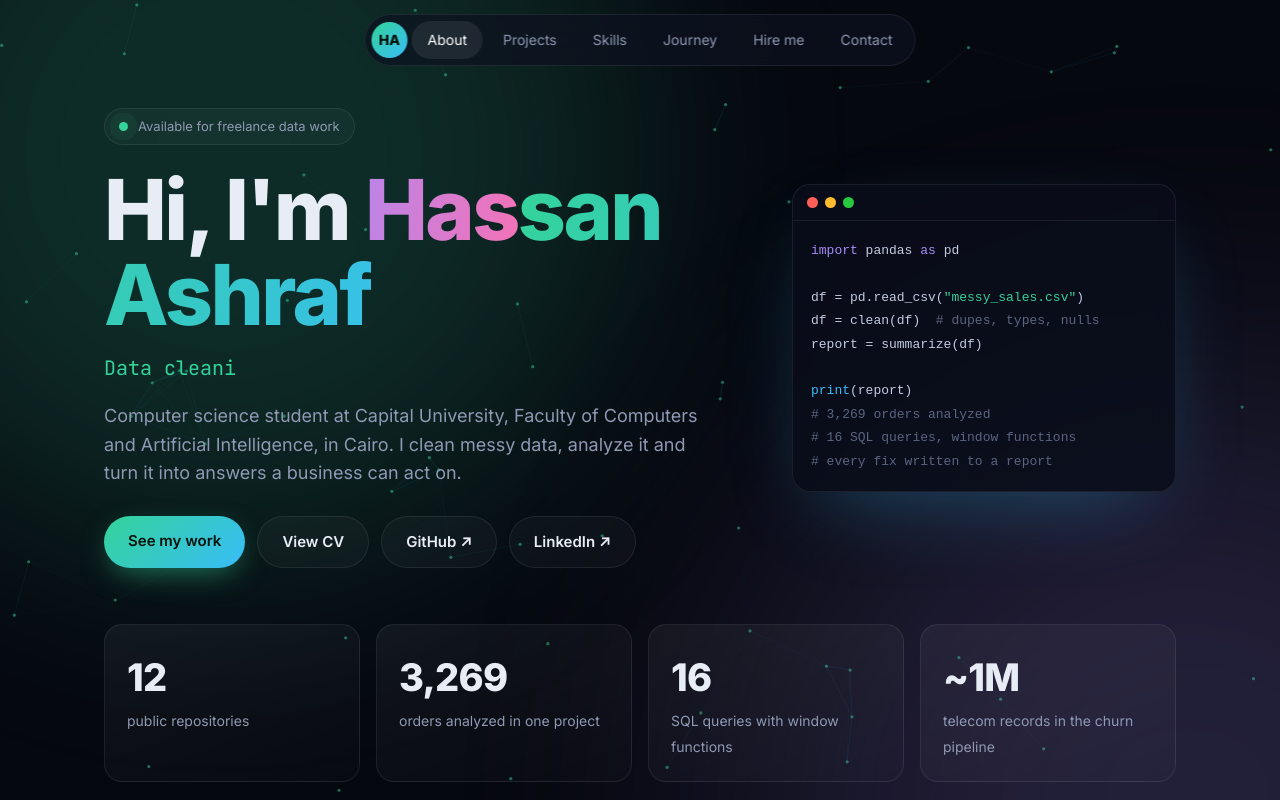
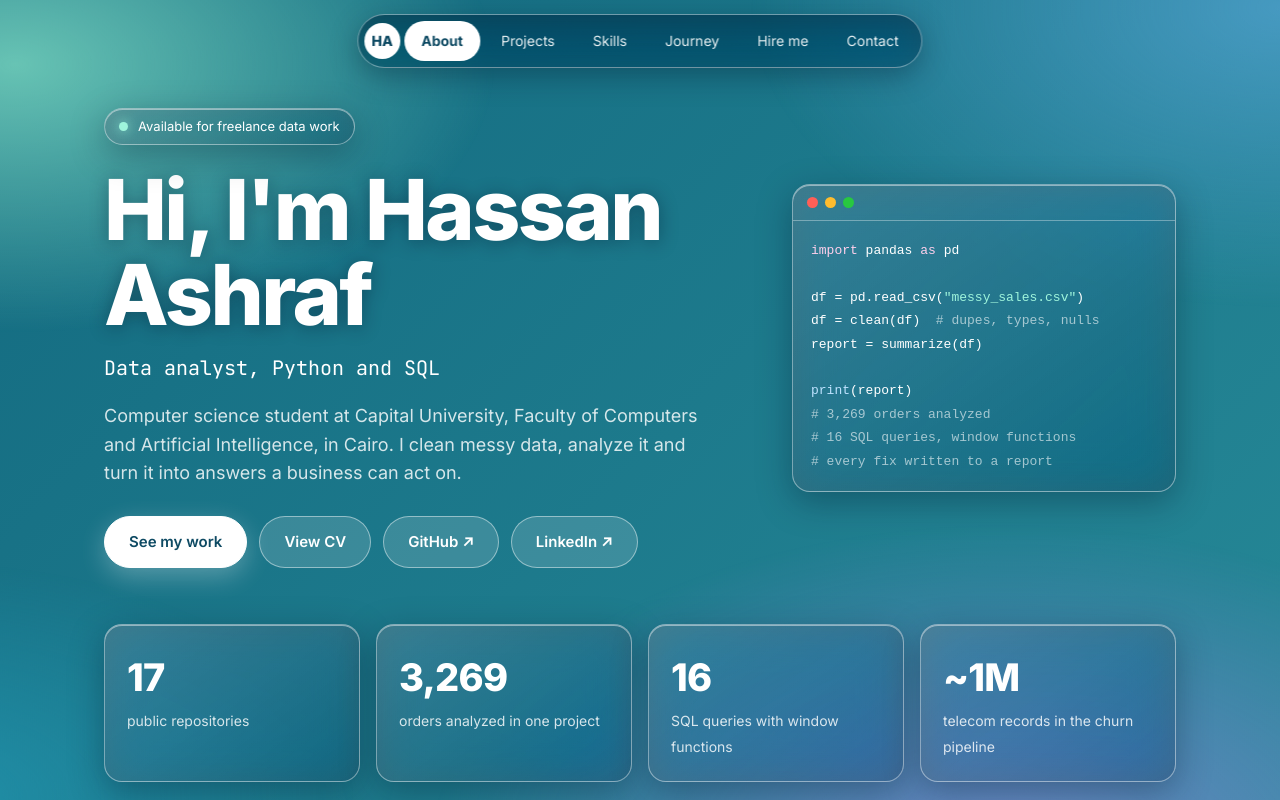
Before and after one commit to Hassan3443/Hassan3443.github.io, a plain HTML site: page index.html in a window 1280 px wide. Shown: the top 800 px of the page. Drawn offline with Linux system fonts and the light colour scheme.

Commit message:
Glassy teal-indigo theme, add digit recognition and breast cancer projects

```diff
--- a/index.html
+++ b/index.html
@@ -5,7 +5,7 @@
 <meta name="viewport" content="width=device-width, initial-scale=1">
 <title>Hassan Ashraf | Data Analyst</title>
 <meta name="description" content="Hassan Ashraf: computer science student in Cairo who cleans, analyzes and models data with Python, Pandas and SQL.">
-<meta name="theme-color" content="#06080f">
+<meta name="theme-color" content="#1b7a8a">
 <meta property="og:type" content="website">
 <meta property="og:title" content="Hassan Ashraf | Data Analyst">
 <meta property="og:description" content="Computer science student in Cairo who cleans, analyzes and models data with Python, Pandas and SQL.">
@@ -97,10 +97,62 @@ footer{padding:36px 0;color:var(--mut);font-size:14px;border-top:1px solid var(-
 @media(max-width:900px){.hero .grid{grid-template-columns:1fr}.term{display:none}.stats,.skills{grid-template-columns:repeat(2,1fr)}.cards,.hire{grid-template-columns:1fr}.bento{grid-template-columns:1fr}.s2,.s3,.s4{grid-column:auto}.nav a:nth-child(n+5){display:none}}
 .shot{height:180px;margin:-26px -26px 4px;overflow:hidden;border-bottom:1px solid var(--line);background:#0b0f14}.shot img{width:100%;height:100%;object-fit:cover;object-position:50% 0%;animation:pan 14s ease-in-out infinite alternate}.card:hover .shot img{animation-duration:7s}@keyframes pan{from{object-position:50% 0%}to{object-position:50% 100%}}
 @media(prefers-reduced-motion:reduce){*{animation:none!important;transition:none!important}.rv{opacity:1;transform:none}}
-.card.rv.in{transition:opacity .8s,transform .25s ease-out,border-color .3s}.btn.p:hover{box-shadow:0 14px 36px -6px rgba(52,211,153,.75)}</style>
+.card.rv.in{transition:opacity .8s,transform .25s ease-out,border-color .3s}.btn.p:hover{box-shadow:0 14px 36px -6px rgba(52,211,153,.75)}/* ===== Glassy theme: teal-to-indigo backdrop, frosted panels, visible borders.
+   The slow background drift is the only running animation. ===== */
+:root{--bg:#1a6a86;--card:transparent;--line:rgba(255,255,255,.34);--txt:#fff;--mut:rgba(255,255,255,.82);--a:#9ff5dc;--b:#bfe3ff;--c:#d6ccff;--d:#ffd0ec;
+--glass:linear-gradient(145deg,rgba(255,255,255,.20),rgba(255,255,255,.05)),linear-gradient(rgba(6,30,52,.36),rgba(6,30,52,.36));
+--gb:rgba(255,255,255,.42);--gs:0 10px 34px rgba(4,24,44,.34),inset 0 1px 0 rgba(255,255,255,.45);--blur:blur(20px) saturate(165%);color-scheme:dark}
+html{background:#154e72}
+body{background:linear-gradient(135deg,#136a80 0%,#2a8f9c 32%,#4a7fc4 66%,#7a66cc 100%);background-color:#3a7ab0;min-height:100vh}
+body::before{content:"";position:fixed;inset:-20%;z-index:0;pointer-events:none;background:
+radial-gradient(38% 34% at 15% 20%,rgba(160,255,215,.60),transparent 70%),
+radial-gradient(42% 38% at 85% 15%,rgba(120,190,255,.45),transparent 70%),
+radial-gradient(46% 42% at 70% 90%,rgba(190,140,255,.48),transparent 70%),
+radial-gradient(34% 30% at 10% 85%,rgba(40,170,200,.50),transparent 70%);animation:drift 30s ease-in-out infinite alternate}
+@keyframes drift{to{transform:translate(4%,3%) scale(1.08)}}
+.progress{display:none}
+::selection{background:rgba(255,255,255,.35);color:#fff}
+/* stop every other animation */
+.dot,.grad,.type:after,.shot img{animation:none!important}
+.rv{opacity:1!important;transform:none!important;transition:none!important}
+.grad{background:none;-webkit-background-clip:initial;background-clip:initial;color:#fff;text-shadow:0 2px 18px rgba(4,24,44,.4)}
+h1{text-shadow:0 2px 18px rgba(4,24,44,.35)}
+.type:after{display:none}.type{color:#fff}
+.dot{background:#9ff5dc;box-shadow:0 0 12px rgba(159,245,220,.9)}
+.eyebrow{color:#fff;opacity:.9}
+/* nav */
+.nav{background:linear-gradient(180deg,rgba(6,30,52,.55),rgba(6,30,52,.38));-webkit-backdrop-filter:var(--blur);backdrop-filter:var(--blur);border:1px solid var(--gb);box-shadow:0 8px 28px rgba(4,24,44,.35)}
+.nav a{color:rgba(255,255,255,.9);border:1px solid transparent}
+.nav a:hover{background:rgba(255,255,255,.18);border-color:rgba(255,255,255,.4)}
+.nav a.on{background:#fff;color:#0e4a63;font-weight:700}
+.logo{background:#fff!important;color:#0e4a63!important}
+/* glass panels */
+.stat,.bx,.card,.sk,.cta,.pill,.term{background:var(--glass)!important;border:1px solid var(--gb)!important;box-shadow:var(--gs);-webkit-backdrop-filter:var(--blur);backdrop-filter:var(--blur);color:#fff}
+.term .bar{border-bottom:1px solid var(--line)}.term pre{color:#fff}
+.k{color:#ffd0ec}.s{color:#9ff5dc}.n{color:#bfe3ff}.cm{color:rgba(255,255,255,.6)}
+.card:before{background:radial-gradient(380px circle at var(--x) var(--y),rgba(255,255,255,.22),transparent 45%)}
+.card:hover{border-color:rgba(255,255,255,.75)!important;box-shadow:0 14px 40px rgba(4,24,44,.4),0 0 28px rgba(150,230,255,.35),inset 0 1px 0 rgba(255,255,255,.55)}
+.ico,.card:nth-child(n) .ico{background:#fff!important;color:#0e4a63}
+.metric{color:#9ff5dc;font-weight:500}
+.tags span{background:rgba(255,255,255,.16);border:1px solid rgba(255,255,255,.3);color:#fff}
+.shot{background:rgba(6,30,52,.5);border-bottom:1px solid var(--gb)}
+.shot img{object-position:50% 50%}
+/* buttons and filters */
+.btn{background:rgba(255,255,255,.14);border:1px solid rgba(255,255,255,.45);color:#fff}
+.btn:hover{background:rgba(255,255,255,.26);border-color:#fff}
+.btn.p{background:#fff;color:#0e4a63;border:1px solid #fff;box-shadow:0 8px 26px rgba(255,255,255,.28)}
+.btn.p:hover{box-shadow:0 12px 32px rgba(255,255,255,.4)}
+.f{border:1px solid rgba(255,255,255,.4);color:#fff;background:rgba(255,255,255,.1)}
+.f.on,.f:hover{background:#fff;color:#0e4a63;border-color:#fff}
+.sk h3{color:#bfe3ff}.sk li{color:#fff}.sk li:before{background:#9ff5dc}
+.tl{border-left:2px solid rgba(255,255,255,.4)}.ti:before{background:#2a6a9a;border-color:#fff}.ti small{color:#9ff5dc}
+.hire .bx:before{background:linear-gradient(90deg,#fff,#9ff5dc)}
+.cta{background:radial-gradient(circle at 50% 0,rgba(255,255,255,.25),transparent 60%),var(--glass)!important}
+footer{border-top:1px solid var(--gb);color:rgba(255,255,255,.85)}
+</style>
 </head>
 <body>
-<canvas id="net" aria-hidden="true"></canvas><div class="aurora a1"></div><div class="aurora a2"></div><div class="progress" id="pg"></div>
+<div class="progress" id="pg"></div>
 <nav class="nav"><a class="logo" href="#top">HA</a><a href="#about">About</a><a href="#projects">Projects</a><a href="#skills">Skills</a><a href="#journey">Journey</a><a href="#hire">Hire me</a><a href="#contact">Contact</a></nav>
 <header id="top" class="hero"><div class="wrap">
  <div class="grid">
@@ -123,7 +175,7 @@ report = summarize(df)
 <span class="cm"># every fix written to a report</span></pre></div>
  </div>
  <div class="stats">
-  <div class="stat rv"><b data-n="12">0</b><span>public repositories</span></div>
+  <div class="stat rv"><b data-n="17">0</b><span>public repositories</span></div>
   <div class="stat rv"><b data-n="3269">0</b><span>orders analyzed in one project</span></div>
   <div class="stat rv"><b data-n="16">0</b><span>SQL queries with window functions</span></div>
   <div class="stat rv"><b>~1M</b><span>telecom records in the churn pipeline</span></div>
@@ -148,6 +200,8 @@ report = summarize(df)
  <p class="sub rv">Real repositories with READMEs. Click a card to open the code or the live demo.</p>
  <div class="filters rv"><button class="f on" data-f="all">All</button><button class="f" data-f="analysis">Analysis</button><button class="f" data-f="ml">Machine learning</button><button class="f" data-f="web">Web</button></div>
  <div class="cards">
+  <a class="card rv" data-c="ml" href="https://github.com/Hassan3443/digit-recognition-mlp" target="_blank" rel="noopener"><div class="shot"><img src="img/digits.webp" alt="" loading="lazy" style="object-fit:contain;background:#fff"></div><div class="top"><div class="ico">DR</div><span class="arrow">↗</span></div><h3>Digit Recognition: Neural Network vs Classic Models</h3><p>A small neural network compared with logistic regression, k-NN and an SVM on 1,797 handwritten digits. Same split, cross-validated, with a confusion matrix and the model's mistakes.</p><div class="metric">SVM 98.0% test, MLP 96.7%</div><div class="tags"><span>scikit-learn</span><span>MLP</span><span>SVM</span></div></a>
+  <a class="card rv" data-c="ml" href="https://github.com/Hassan3443/breast-cancer-risk-model" target="_blank" rel="noopener"><div class="shot"><img src="img/cancer.webp" alt="" loading="lazy" style="object-fit:contain;background:#fff"></div><div class="top"><div class="ico">BC</div><span class="arrow">↗</span></div><h3>Breast Cancer Diagnosis Model</h3><p>Benign vs malignant from 30 cell measurements. Three models compared, then a decision threshold chosen on the training set to favour recall, with the cost in false alarms shown.</p><div class="metric">Recall 92.5% to 98.1% at threshold 0.09</div><div class="tags"><span>scikit-learn</span><span>ROC-AUC</span><span>Threshold tuning</span></div></a>
   <a class="card rv" data-c="ml" href="https://hassan3443.github.io/Customer-Churn-Prediction-Pipeline/" target="_blank" rel="noopener"><div class="shot"><img src="img/churn.webp" alt="" loading="lazy"></div><div class="top"><div class="ico">CP</div><span class="arrow">↗</span></div><h3>Customer Churn Prediction Pipeline</h3><p>End-to-end churn prediction on about 1M telecom records: LightGBM model, SQL Server analytics, a Streamlit app, and a live explorer with in-browser what-if scoring.</p><div class="metric">ROC-AUC 0.635 on 999,999 rows, honest limits</div><div class="tags"><span>LightGBM</span><span>SQL Server</span><span>Streamlit</span><span>Power BI</span></div></a>
   <a class="card rv" data-c="analysis" href="https://hassan3443.github.io/sales-data-analysis/" target="_blank" rel="noopener"><div class="shot"><img src="img/sda.webp" alt="" loading="lazy"></div><div class="top"><div class="ico">SA</div><span class="arrow">↗</span></div><h3>Sales Data Analysis</h3><p>Two years of retail sales: revenue trends, RFM customer segments, cohort retention, a Pareto analysis and a backtested forecast.</p><div class="metric">3,269 orders, forecast MAPE 12.2%</div><div class="tags"><span>Python</span><span>Pandas</span><span>Matplotlib</span></div></a>
   <a class="card rv" data-c="analysis" href="https://hassan3443.github.io/sql-business-analytics/" target="_blank" rel="noopener"><div class="shot"><img src="img/sql.webp" alt="" loading="lazy"></div><div class="top"><div class="ico">SQ</div><span class="arrow">↗</span></div><h3>SQL Business Analytics</h3><p>A SQLite sales database with 21 queries, including window functions. Run and edit them in the browser, with a chart and CSV export. Comes with an ERD and tests.</p><div class="metric">Live playground, 21 queries</div><div class="tags"><span>SQL</span><span>SQLite</span><span>Python</span></div></a>
@@ -198,9 +252,9 @@ const $=s=>document.querySelector(s),$$=s=>[...document.querySelectorAll(s)];
 addEventListener('scroll',()=>{const h=document.documentElement;$('#pg').style.width=(h.scrollTop/(h.scrollHeight-h.clientHeight)*100)+'%'});
 // typing
 const words=['Data analyst','Python and SQL','Data cleaning','Dashboards and reports'];let w=0,c=0,del=false;
-(function t(){const el=$('#type'),cur=words[w];el.textContent=cur.slice(0,c);if(!del&&c++===cur.length){del=true;return setTimeout(t,1400)}if(del&&c--===0){del=false;w=(w+1)%words.length}setTimeout(t,del?35:75)})();
+$('#type').textContent='Data analyst, Python and SQL';$('#type').classList.add('static');(function t(){return;const el=$('#type'),cur=words[w];el.textContent=cur.slice(0,c);if(!del&&c++===cur.length){del=true;return setTimeout(t,1400)}if(del&&c--===0){del=false;w=(w+1)%words.length}setTimeout(t,del?35:75)})();
 // reveal + counters
-const io=new IntersectionObserver(es=>es.forEach(e=>{if(e.isIntersecting){e.target.classList.add('in');const b=e.target.querySelector('[data-n]');if(b&&!b.done){b.done=1;const n=+b.dataset.n,t0=performance.now();(function f(t){const p=Math.min((t-t0)/1400,1);b.textContent=Math.round(n*(1-Math.pow(1-p,3))).toLocaleString('en-US');if(p<1)requestAnimationFrame(f)})(t0)}io.unobserve(e.target)}}),{threshold:.15});
+const io=new IntersectionObserver(es=>es.forEach(e=>{if(e.isIntersecting){e.target.classList.add('in');const b=e.target.querySelector('[data-n]');if(b&&!b.done){b.done=1;b.textContent=(+b.dataset.n).toLocaleString('en-US');const n=+b.dataset.n,t0=performance.now();(function f(t){return;const p=Math.min((t-t0)/1400,1);b.textContent=Math.round(n*(1-Math.pow(1-p,3))).toLocaleString('en-US');if(p<1)requestAnimationFrame(f)})(t0)}io.unobserve(e.target)}}),{threshold:.15});
 $$('.rv').forEach(e=>io.observe(e));
 // filters
 $$('.f').forEach(b=>b.onclick=()=>{$$('.f').forEach(x=>x.classList.remove('on'));b.classList.add('on');$$('.card').forEach(c=>c.style.display=(b.dataset.f==='all'||c.dataset.c===b.dataset.f)?'':'none')});
@@ -208,16 +262,11 @@ $$('.f').forEach(b=>b.onclick=()=>{$$('.f').forEach(x=>x.classList.remove('on'))
 $$('.card').forEach(c=>c.addEventListener('mousemove',e=>{const r=c.getBoundingClientRect();c.style.setProperty('--x',e.clientX-r.left+'px');c.style.setProperty('--y',e.clientY-r.top+'px')}));
 // active nav
 const secs=$$('section[id]');addEventListener('scroll',()=>{let id='';secs.forEach(s=>{if(scrollY>=s.offsetTop-200)id=s.id});$$('.nav a').forEach(a=>a.classList.toggle('on',a.getAttribute('href')==='#'+id))});
-// network canvas
-const cv=$('#net'),x=cv.getContext('2d');let W,H,P=[];function rs(){W=cv.width=innerWidth;H=cv.height=innerHeight;P=Array.from({length:Math.min(70,W/20|0)},()=>({x:Math.random()*W,y:Math.random()*H,vx:(Math.random()-.5)*.35,vy:(Math.random()-.5)*.35}))}rs();addEventListener('resize',rs);
-let mx=-999,my=-999;addEventListener('mousemove',e=>{mx=e.clientX;my=e.clientY});
-(function d(){x.clearRect(0,0,W,H);P.forEach((p,i)=>{p.x+=p.vx;p.y+=p.vy;if(p.x<0||p.x>W)p.vx*=-1;if(p.y<0||p.y>H)p.vy*=-1;x.fillStyle='rgba(52,211,153,.7)';x.beginPath();x.arc(p.x,p.y,1.6,0,7);x.fill();for(let j=i+1;j<P.length;j++){const q=P[j],dd=Math.hypot(p.x-q.x,p.y-q.y);if(dd<130){x.strokeStyle=`rgba(56,189,248,${.18*(1-dd/130)})`;x.beginPath();x.moveTo(p.x,p.y);x.lineTo(q.x,q.y);x.stroke()}}const m=Math.hypot(p.x-mx,p.y-my);if(m<160){x.strokeStyle=`rgba(167,139,250,${.4*(1-m/160)})`;x.beginPath();x.moveTo(p.x,p.y);x.lineTo(mx,my);x.stroke()}});requestAnimationFrame(d)})();
 
 // stagger + tilt
 $$('.card').forEach((c,i)=>{c.style.transitionDelay=(i%3)*90+'ms';c.addEventListener('mouseenter',()=>c.style.transitionDelay='0ms');
-c.addEventListener('mousemove',e=>{const r=c.getBoundingClientRect(),px=(e.clientX-r.left)/r.width-.5,py=(e.clientY-r.top)/r.height-.5;c.style.transform=`translateY(-6px) perspective(900px) rotateX(${-py*5}deg) rotateY(${px*6}deg)`});
+c.addEventListener('mousemove',e=>{const r=c.getBoundingClientRect(),px=(e.clientX-r.left)/r.width-.5,py=(e.clientY-r.top)/r.height-.5;c.style.transform='translateY(-4px)'});
 c.addEventListener('mouseleave',()=>c.style.transform='')});
 $$('.btn').forEach(b=>{b.addEventListener('mousemove',e=>{const r=b.getBoundingClientRect();b.style.transform=`translate(${(e.clientX-r.left-r.width/2)*.12}px,${(e.clientY-r.top-r.height/2)*.2-2}px)`});b.addEventListener('mouseleave',()=>b.style.transform='')});
-addEventListener('scroll',()=>{const y=scrollY;$('.a1').style.marginTop=y*.12+'px';$('.a2').style.marginBottom=y*.1+'px'},{passive:true});
 </script>
 </body></html>
```
Also changed, not shown: img/cancer.webp (added), img/digits.webp (added).
